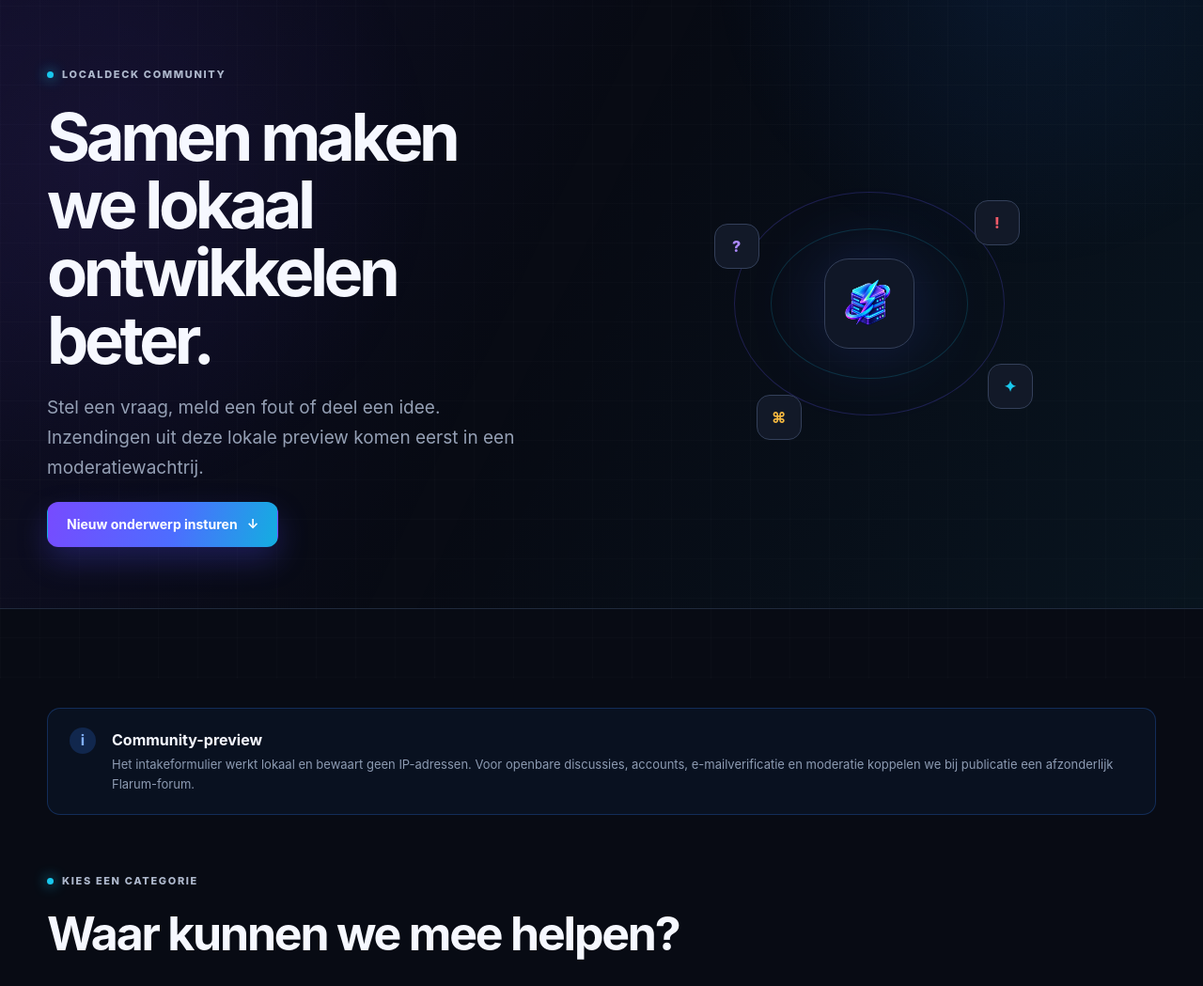
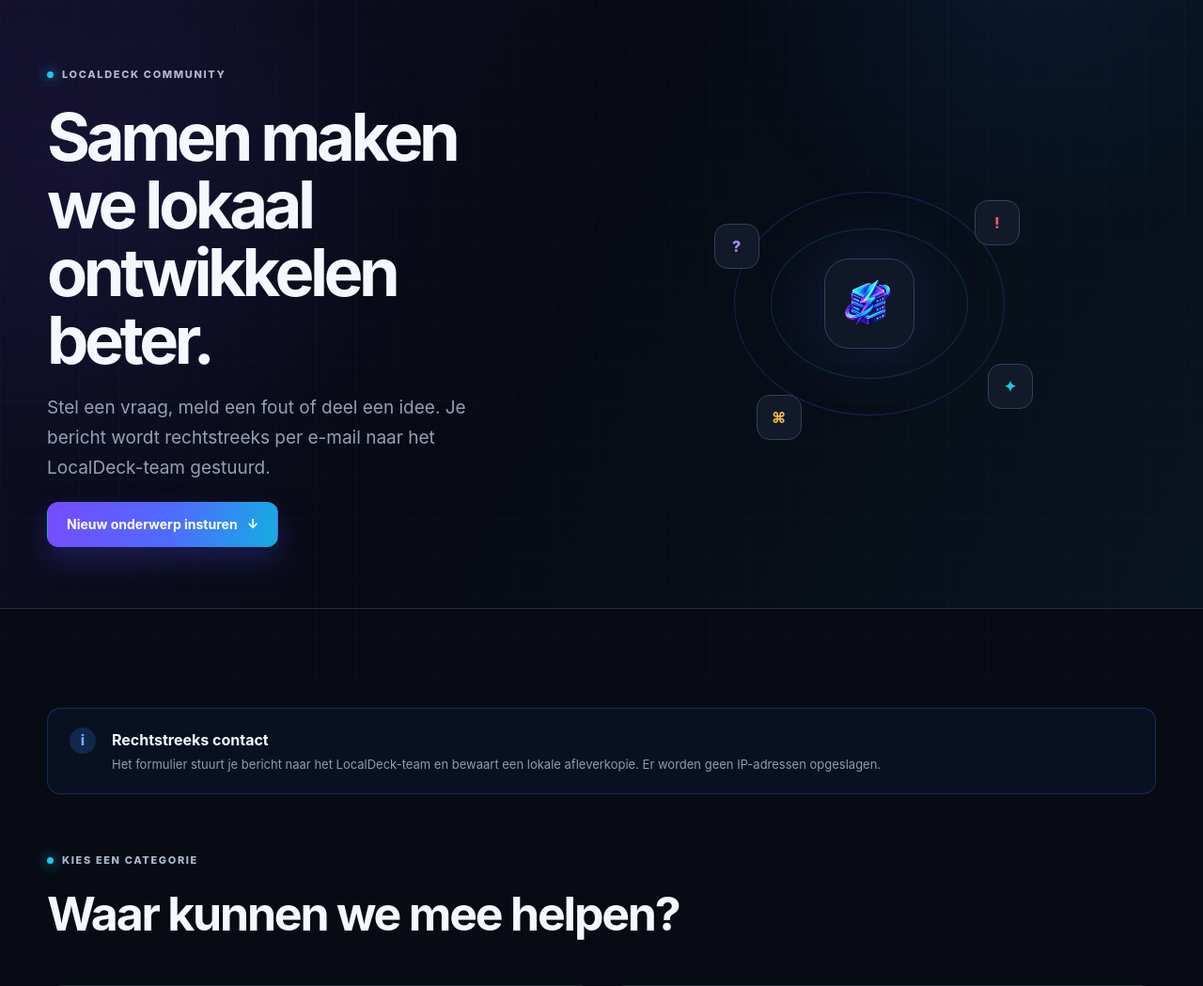
Before and after one commit to Platinum-Radio/LocalDeck, a PHP site: page /voorbeeld-website/LocalDeck-Website/community.php in a window 1280 px wide. Shown: the part 78-1127 px from the top of the page at 94% size. Run offline with PHP 8.4, Linux system fonts and the light colour scheme.

Commit message:
Route website messages to LocalDeck inbox

```diff
--- a/LocalDeck-Website/community.php
+++ b/LocalDeck-Website/community.php
@@ -57,7 +57,7 @@
     } elseif ($email !== '' && !filter_var($email, FILTER_VALIDATE_EMAIL)) {
         $formError = t('Vul een geldig e-mailadres in of laat het veld leeg.', 'Enter a valid email address or leave the field empty.');
     } else {
-        save_community_submission([
+        $submission = [
             'id' => bin2hex(random_bytes(12)),
             'type' => $type,
             'title' => $title,
@@ -65,13 +65,39 @@
             'name' => $name === '' ? t('Anoniem', 'Anonymous') : mb_substr($name, 0, 80),
             'email' => $email,
             'language' => $language,
-            'status' => 'pending',
             'createdAt' => (new DateTimeImmutable())->format(DATE_ATOM),
-        ]);
+        ];
         $_SESSION['community_last_submission'] = time();
-        $_SESSION['community_csrf'] = bin2hex(random_bytes(24));
-        header('Location: ' . with_language('community.php?submitted=1') . '#new-topic', true, 303);
-        exit;
+        $mailAccepted = send_community_submission_email($submission);
+        $submission['status'] = $mailAccepted ? 'sent' : 'delivery_failed';
+        $submission['delivery'] = [
+            'channel' => 'email',
+            'attemptedAt' => (new DateTimeImmutable())->format(DATE_ATOM),
+            'accepted' => $mailAccepted,
+        ];
+        $backupSaved = false;
+        try {
+            save_community_submission($submission);
+            $backupSaved = true;
+        } catch (Throwable $error) {
+            error_log('LocalDeck community-back-up kon niet worden opgeslagen: ' . $error->getMessage());
+        }
+
+        if (!$mailAccepted) {
+            $formError = $backupSaved
+                ? t(
+                    'Je bericht kon nu niet per e-mail worden afgeleverd. De inhoud is als noodkopie bewaard; probeer het over enkele minuten opnieuw.',
+                    'Your message could not be delivered by email right now. A fallback copy was saved; please try again in a few minutes.'
+                )
+                : t(
+                    'Je bericht kon nu niet worden afgeleverd of bewaard. De ingevulde inhoud staat nog in het formulier; probeer het over enkele minuten opnieuw.',
+                    'Your message could not be delivered or saved right now. Your input is still in the form; please try again in a few minutes.'
+                );
+        } else {
+            $_SESSION['community_csrf'] = bin2hex(random_bytes(24));
+            header('Location: ' . with_language('community.php?submitted=1') . '#new-topic', true, 303);
+            exit;
+        }
     }
 }
 
@@ -82,12 +108,12 @@
 ?>
 <section class="page-hero community-hero">
     <div class="shell hero-grid small">
-        <div><span class="eyebrow"><i></i>LOCALDECK COMMUNITY</span><h1><?= e(t('Samen maken we lokaal ontwikkelen beter.', 'Together, we make local development better.')) ?></h1><p><?= e(t('Stel een vraag, meld een fout of deel een idee. Inzendingen uit deze lokale preview komen eerst in een moderatiewachtrij.', 'Ask a question, report a bug, or share an idea. Submissions from this local preview first enter a moderation queue.')) ?></p><a class="button primary" href="#new-topic"><?= e(t('Nieuw onderwerp insturen', 'Submit a new topic')) ?> <span>↓</span></a></div>
+        <div><span class="eyebrow"><i></i>LOCALDECK COMMUNITY</span><h1><?= e(t('Samen maken we lokaal ontwikkelen beter.', 'Together, we make local development better.')) ?></h1><p><?= e(t('Stel een vraag, meld een fout of deel een idee. Je bericht wordt rechtstreeks per e-mail naar het LocalDeck-team gestuurd.', 'Ask a question, report a bug, or share an idea. Your message is sent directly to the LocalDeck team by email.')) ?></p><a class="button primary" href="#new-topic"><?= e(t('Nieuw onderwerp insturen', 'Submit a new topic')) ?> <span>↓</span></a></div>
         <div class="community-orbit" aria-hidden="true"><span class="orbit-center"><img src="assets/logo.png" alt=""></span><i class="orbit-item one">?</i><i class="orbit-item two">!</i><i class="orbit-item three">✦</i><i class="orbit-item four">⌘</i></div>
     </div>
 </section>
 <section class="section shell">
-    <div class="notice-banner"><span>ℹ</span><div><b><?= e(t('Community-preview', 'Community preview')) ?></b><p><?= e(t('Het intakeformulier werkt lokaal en bewaart geen IP-adressen. Voor openbare discussies, accounts, e-mailverificatie en moderatie koppelen we bij publicatie een afzonderlijk Flarum-forum.', 'The intake form works locally and stores no IP addresses. For public discussions, accounts, email verification, and moderation, a separate Flarum forum will be connected at publication.')) ?></p></div></div>
+    <div class="notice-banner"><span>ℹ</span><div><b><?= e(t('Rechtstreeks contact', 'Direct contact')) ?></b><p><?= e(t('Het formulier stuurt je bericht naar het LocalDeck-team en bewaart een lokale afleverkopie. Er worden geen IP-adressen opgeslagen.', 'The form sends your message to the LocalDeck team and keeps a local delivery copy. No IP addresses are stored.')) ?></p></div></div>
     <div class="section-heading"><span class="eyebrow"><i></i><?= e(t('Kies een categorie', 'Choose a category')) ?></span><h2><?= e(t('Waar kunnen we mee helpen?', 'How can we help?')) ?></h2></div>
     <div class="category-grid">
         <a href="#new-topic" data-topic-type="question"><span class="category-icon violet">?</span><div><h3><?= e(t('Vragen & hulp', 'Questions & help')) ?></h3><p><?= e(t('Installatie, services, projecten en dagelijks gebruik.', 'Installation, services, projects, and daily use.')) ?></p></div><b>→</b></a>
@@ -105,16 +131,16 @@
             <ul class="check-list"><li><?= e(t('Geen wachtwoord of geheime sleutel meesturen', 'Never include a password or secret key')) ?></li><li><?= e(t('Diagnoserapporten eerst op persoonsgegevens controleren', 'Check diagnostic reports for personal data first')) ?></li><li><?= e(t('Inzendingen worden vóór publicatie beoordeeld', 'Submissions are reviewed before publication')) ?></li></ul>
         </div>
         <form class="topic-form" method="post" action="<?= e(with_language('community.php')) ?>#new-topic">
-            <?php if (isset($_GET['submitted'])): ?><div class="form-message success" role="status">✓ <?= e(t('Bedankt. Je onderwerp staat in de lokale moderatiewachtrij.', 'Thank you. Your topic is in the local moderation queue.')) ?></div><?php endif; ?>
+            <?php if (isset($_GET['submitted'])): ?><div class="form-message success" role="status">✓ <?= e(t('Bedankt. Je bericht is per e-mail naar het LocalDeck-team verzonden.', 'Thank you. Your message was emailed to the LocalDeck team.')) ?></div><?php endif; ?>
             <?php if ($formError !== ''): ?><div class="form-message error" role="alert"><?= e($formError) ?></div><?php endif; ?>
             <input type="hidden" name="csrf" value="<?= e((string) $_SESSION['community_csrf']) ?>">
             <label class="honeypot" aria-hidden="true">Website<input name="website" tabindex="-1" autocomplete="off"></label>
-            <label><span><?= e(t('Categorie', 'Category')) ?></span><select name="type" data-topic-select required><option value="question"><?= e(t('Vraag of hulp', 'Question or help')) ?></option><option value="bug"><?= e(t('Foutmelding', 'Bug report')) ?></option><option value="idea"><?= e(t('Idee of verbetering', 'Idea or improvement')) ?></option><option value="docs"><?= e(t('Wiki of documentatie', 'Wiki or documentation')) ?></option></select></label>
+            <label><span><?= e(t('Categorie', 'Category')) ?></span><select name="type" data-topic-select required><option value="question"<?= (string) ($_POST['type'] ?? '') === 'question' ? ' selected' : '' ?>><?= e(t('Vraag of hulp', 'Question or help')) ?></option><option value="bug"<?= (string) ($_POST['type'] ?? '') === 'bug' ? ' selected' : '' ?>><?= e(t('Foutmelding', 'Bug report')) ?></option><option value="idea"<?= (string) ($_POST['type'] ?? '') === 'idea' ? ' selected' : '' ?>><?= e(t('Idee of verbetering', 'Idea or improvement')) ?></option><option value="docs"<?= (string) ($_POST['type'] ?? '') === 'docs' ? ' selected' : '' ?>><?= e(t('Wiki of documentatie', 'Wiki or documentation')) ?></option></select></label>
             <label><span><?= e(t('Titel', 'Title')) ?></span><input name="title" minlength="6" maxlength="120" required value="<?= e((string) ($_POST['title'] ?? '')) ?>" placeholder="<?= e(t('Vat het onderwerp kort samen', 'Summarize the topic briefly')) ?>"></label>
             <label><span><?= e(t('Uitleg', 'Description')) ?></span><textarea name="message" minlength="20" maxlength="5000" rows="8" required placeholder="<?= e(t('Wat verwachtte je, wat gebeurde er en hoe kunnen we het herhalen?', 'What did you expect, what happened, and how can we reproduce it?')) ?>"><?= e((string) ($_POST['message'] ?? '')) ?></textarea></label>
             <div class="form-two"><label><span><?= e(t('Naam (optioneel)', 'Name (optional)')) ?></span><input name="name" maxlength="80" value="<?= e((string) ($_POST['name'] ?? '')) ?>"></label><label><span><?= e(t('E-mail (optioneel)', 'Email (optional)')) ?></span><input type="email" name="email" maxlength="160" value="<?= e((string) ($_POST['email'] ?? '')) ?>"></label></div>
             <button class="button primary" type="submit"><?= e(t('Onderwerp insturen', 'Submit topic')) ?> <span>→</span></button>
-            <small><?= e(t('Dit is geen accountregistratie. De preview bewaart de inzending alleen lokaal voor beoordeling.', 'This is not account registration. The preview stores the submission locally for review only.')) ?></small>
+            <small><?= e(t('Dit is geen accountregistratie. Je gegevens worden alleen gebruikt om je bericht te behandelen en eventueel te beantwoorden.', 'This is not account registration. Your details are used only to handle your message and, when possible, reply to it.')) ?></small>
         </form>
     </div>
 </section>
--- a/LocalDeck-Website/inc/bootstrap.php
+++ b/LocalDeck-Website/inc/bootstrap.php
@@ -3,6 +3,8 @@
 
 const LOCALDECK_SITE_ROOT = __DIR__ . '/..';
 const LOCALDECK_SITE_VERSION = '1.0.0';
+const LOCALDECK_CONTACT_RECIPIENT = 'chatgpt@platinumradio.nl';
+const LOCALDECK_MAIL_SENDER = 'website@localdeck.nl';
 
 $requestedLanguage = strtolower((string) ($_GET['lang'] ?? $_COOKIE['localdeck_site_language'] ?? 'nl'));
 $language = $requestedLanguage === 'en' ? 'en' : 'nl';
@@ -162,3 +164,73 @@
 {
     return in_array($_SERVER['REMOTE_ADDR'] ?? '', ['127.0.0.1', '::1'], true);
 }
+
+function mail_header_value(string $value): string
+{
+    return trim((string) preg_replace('/[\r\n]+/', ' ', $value));
+}
+
+function community_submission_email(array $submission): array
+{
+    $typeLabels = [
+        'question' => 'Vraag of hulp',
+        'bug' => 'Foutmelding',
+        'idea' => 'Idee of verbetering',
+        'docs' => 'Wiki of documentatie',
+    ];
+    $type = (string) ($submission['type'] ?? 'question');
+    $title = mail_header_value((string) ($submission['title'] ?? 'Zonder titel'));
+    $email = trim((string) ($submission['email'] ?? ''));
+    $subjectText = '[LocalDeck website] ' . ($typeLabels[$type] ?? 'Bericht') . ': ' . $title;
+    $subject = function_exists('mb_encode_mimeheader')
+        ? mb_encode_mimeheader($subjectText, 'UTF-8', 'B', "\r\n")
+        : $subjectText;
+
+    $body = implode("\r\n", [
+        'Er is een nieuw bericht binnengekomen via LocalDeck.nl.',
+        '',
+        'Categorie: ' . ($typeLabels[$type] ?? $type),
+        'Titel: ' . (string) ($submission['title'] ?? ''),
+        'Naam: ' . (string) ($submission['name'] ?? 'Anoniem'),
+        'E-mail: ' . ($email !== '' ? $email : 'Niet opgegeven'),
+        'Taal: ' . strtoupper((string) ($submission['language'] ?? 'nl')),
+        'Ontvangen: ' . (string) ($submission['createdAt'] ?? ''),
+        'Bericht-ID: ' . (string) ($submission['id'] ?? ''),
+        'Website: ' . site_origin(),
+        '',
+        'Bericht:',
+        str_replace(["\r\n", "\r"], "\n", (string) ($submission['message'] ?? '')),
+    ]);
+
+    $headers = [
+        'MIME-Version: 1.0',
+        'Content-Type: text/plain; charset=UTF-8',
+        'Content-Transfer-Encoding: 8bit',
+        'From: LocalDeck Website <' . LOCALDECK_MAIL_SENDER . '>',
+        'X-Mailer: LocalDeck Website/' . LOCALDECK_SITE_VERSION,
+    ];
+    if ($email !== '' && filter_var($email, FILTER_VALIDATE_EMAIL) && !preg_match('/[\r\n]/', $email)) {
+        $headers[] = 'Reply-To: ' . mail_header_value($email);
+    }
+
+    return [
+        'to' => LOCALDECK_CONTACT_RECIPIENT,
+        'subject' => $subject,
+        'body' => $body,
+        'headers' => implode("\r\n", $headers),
+    ];
+}
+
+function send_community_submission_email(array $submission, ?callable $transport = null): bool
+{
+    $email = community_submission_email($submission);
+    $transport ??= static fn (string $to, string $subject, string $body, string $headers): bool =>
+        mail($to, $subject, $body, $headers);
+
+    try {
+        return $transport($email['to'], $email['subject'], $email['body'], $email['headers']) === true;
+    } catch (Throwable $error) {
+        error_log('LocalDeck community-mail kon niet worden aangeboden: ' . $error->getMessage());
+        return false;
+    }
+}
--- a/LocalDeck-Website/privacy.php
+++ b/LocalDeck-Website/privacy.php
@@ -9,7 +9,7 @@
 <section class="page-hero compact"><div class="shell"><span class="eyebrow"><i></i>PRIVACY BY DEFAULT</span><h1><?= e(t('Zo weinig mogelijk gegevens.', 'As little data as possible.')) ?></h1><p><?= e(t('De websitepreview gebruikt geen advertenties, analytics of trackingcookies.', 'The website preview uses no ads, analytics, or tracking cookies.')) ?></p></div></section>
 <article class="shell legal-copy">
     <section><h2><?= e(t('Downloadteller', 'Download counter')) ?></h2><p><?= e(t('Wanneer een bestaand releasebestand via de officiële knop wordt opgevraagd, verhogen we alleen het totaal voor die versie en uitvoering. Er wordt geen IP-adres, browserprofiel of unieke gebruikerscode opgeslagen. Een getelde download betekent dat de overdracht is gestart, niet dat installatie is afgerond.', 'When an existing release file is requested through the official button, only the total for that version and edition is incremented. No IP address, browser profile, or unique user identifier is stored. A counted download means transfer started, not that installation completed.')) ?></p></section>
-    <section><h2><?= e(t('Community-inzendingen', 'Community submissions')) ?></h2><p><?= e(t('Titel, uitleg, gekozen categorie en optioneel naam en e-mailadres worden lokaal in de moderatiewachtrij bewaard. Deel nooit wachtwoorden, tokens, licentiesleutels of andere geheime informatie. Bij de openbare community wordt dit beleid uitgebreid met bewaartermijnen en accountbeheer.', 'Title, description, selected category, and optional name and email address are stored locally in the moderation queue. Never share passwords, tokens, license keys, or other secret information. For the public community this policy will be extended with retention periods and account management.')) ?></p></section>
+    <section><h2><?= e(t('Community-inzendingen', 'Community submissions')) ?></h2><p><?= e(t('Titel, uitleg, gekozen categorie en optioneel naam en e-mailadres worden per e-mail naar de LocalDeck-beheerinbox gestuurd en lokaal als afleverkopie bewaard. We slaan daarbij geen IP-adres of browserprofiel op. Deel nooit wachtwoorden, tokens, licentiesleutels of andere geheime informatie.', 'Title, description, selected category, and optional name and email address are emailed to the LocalDeck administration inbox and retained locally as a delivery copy. We do not store an IP address or browser profile with it. Never share passwords, tokens, license keys, or other secret information.')) ?></p></section>
     <section><h2><?= e(t('Taalvoorkeur', 'Language preference')) ?></h2><p><?= e(t('De enige functionele cookie onthoudt of je Nederlands of Engels hebt gekozen. Deze cookie bevat geen identificerende informatie.', 'The only functional cookie remembers whether you selected Dutch or English. It contains no identifying information.')) ?></p></section>
 </article>
 <?php require __DIR__ . '/inc/footer.php'; ?>
```
Also changed, not shown: LocalDeck-Website/tests/community-mail.test.php (added, +50 -0 lines), LocalDeck-Website/README.md.
